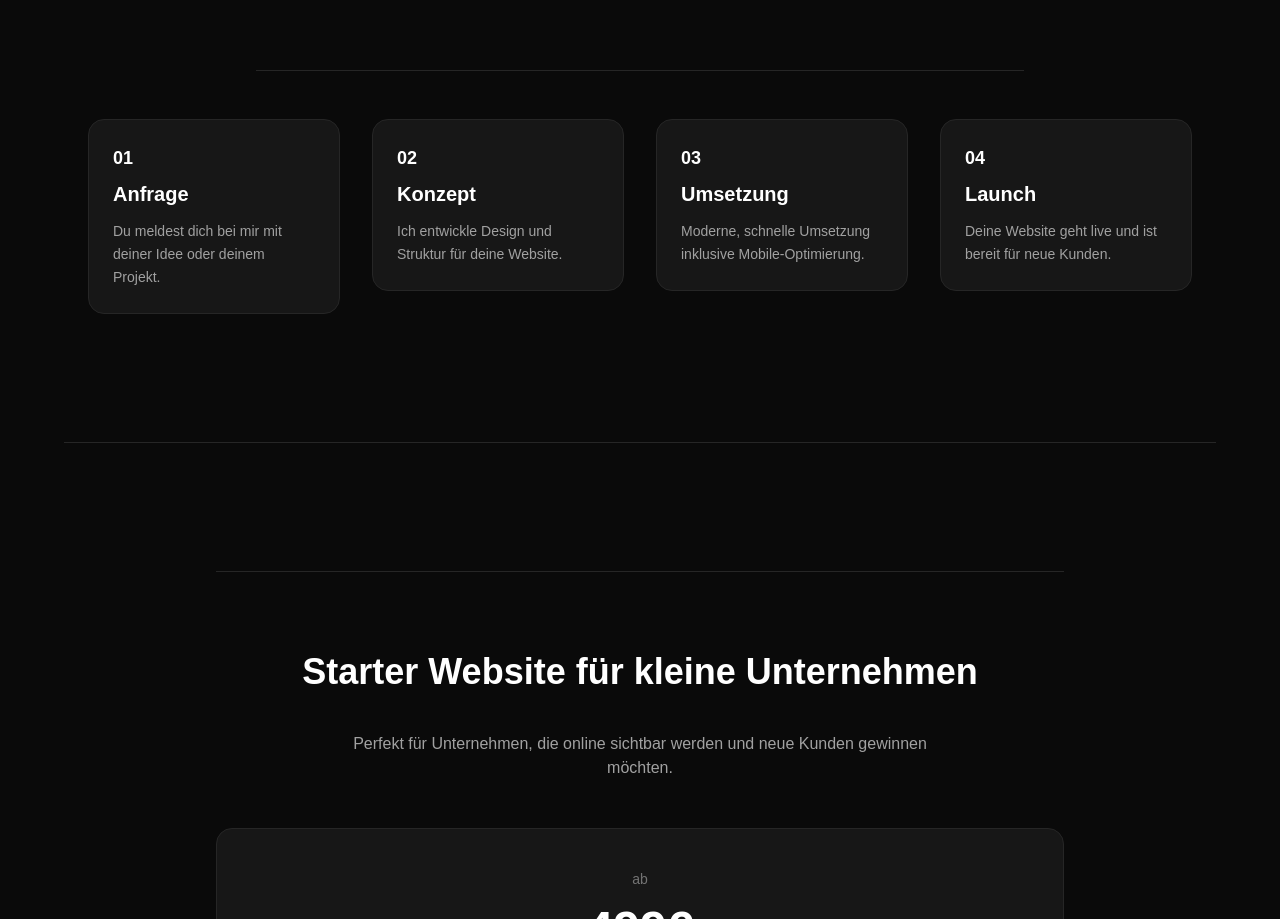
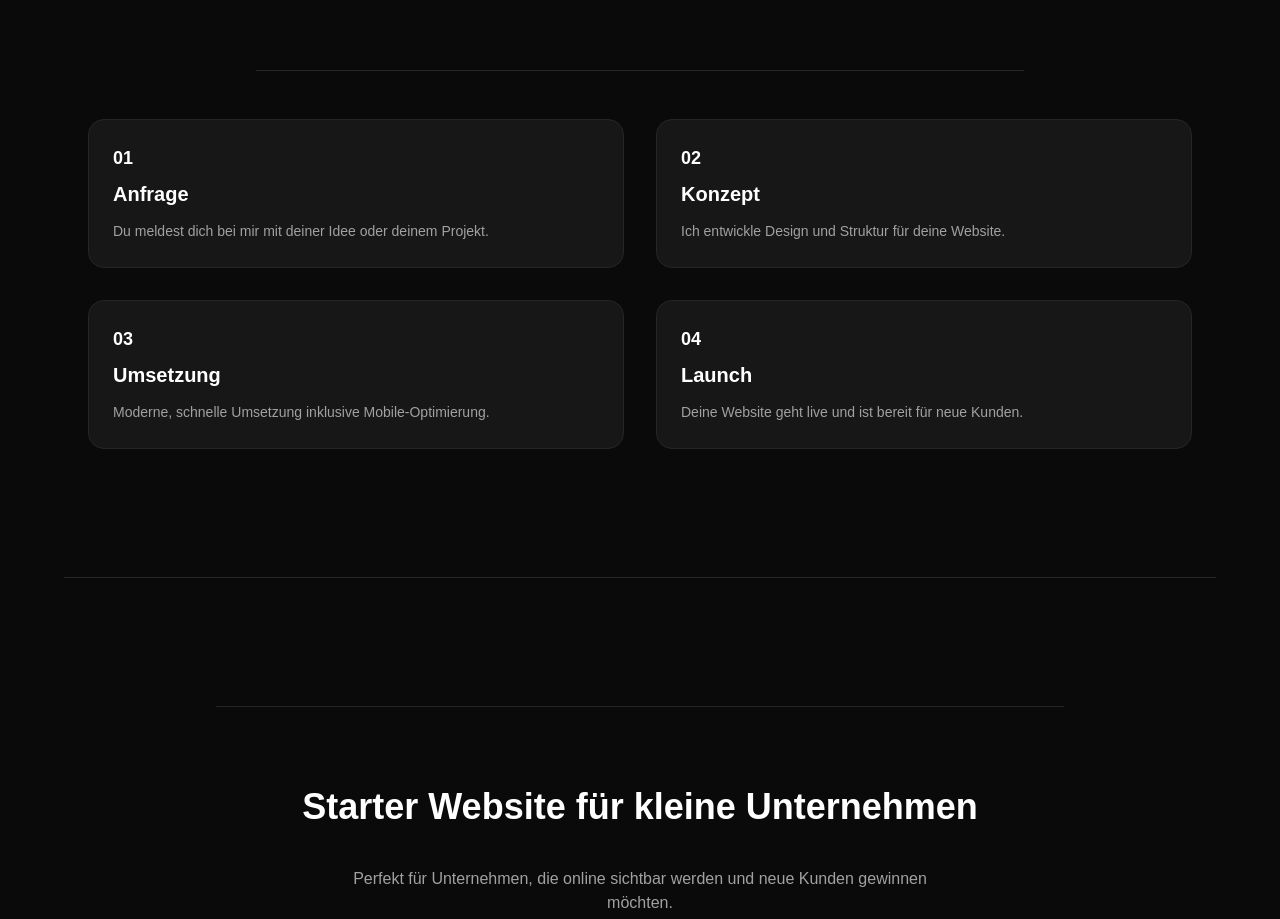
Before and after one commit to niklasritzbusiness-creator/niklasritz-website, a Next.js app: page / in a window 1280 px wide. Shown: the part 1527-2446 px from the top of the page. Built offline with nearby package versions, Linux system fonts and the light colour scheme.

Commit message:
Process Section Update

```diff
--- a/app/sections/Process.tsx
+++ b/app/sections/Process.tsx
@@ -10,7 +10,7 @@
         So läuft die Zusammenarbeit ab
       </h2>
       <div className="h-px bg-neutral-800 mb-12 max-w-3xl mx-auto"></div>
-      <div className="grid md:grid-cols-2 lg:grid-cols-4 gap-8">
+      <div className="grid md:grid-cols-2 gap-8">
 
         {/* Step 1 */}
         <FadeIn direction="left">
```
